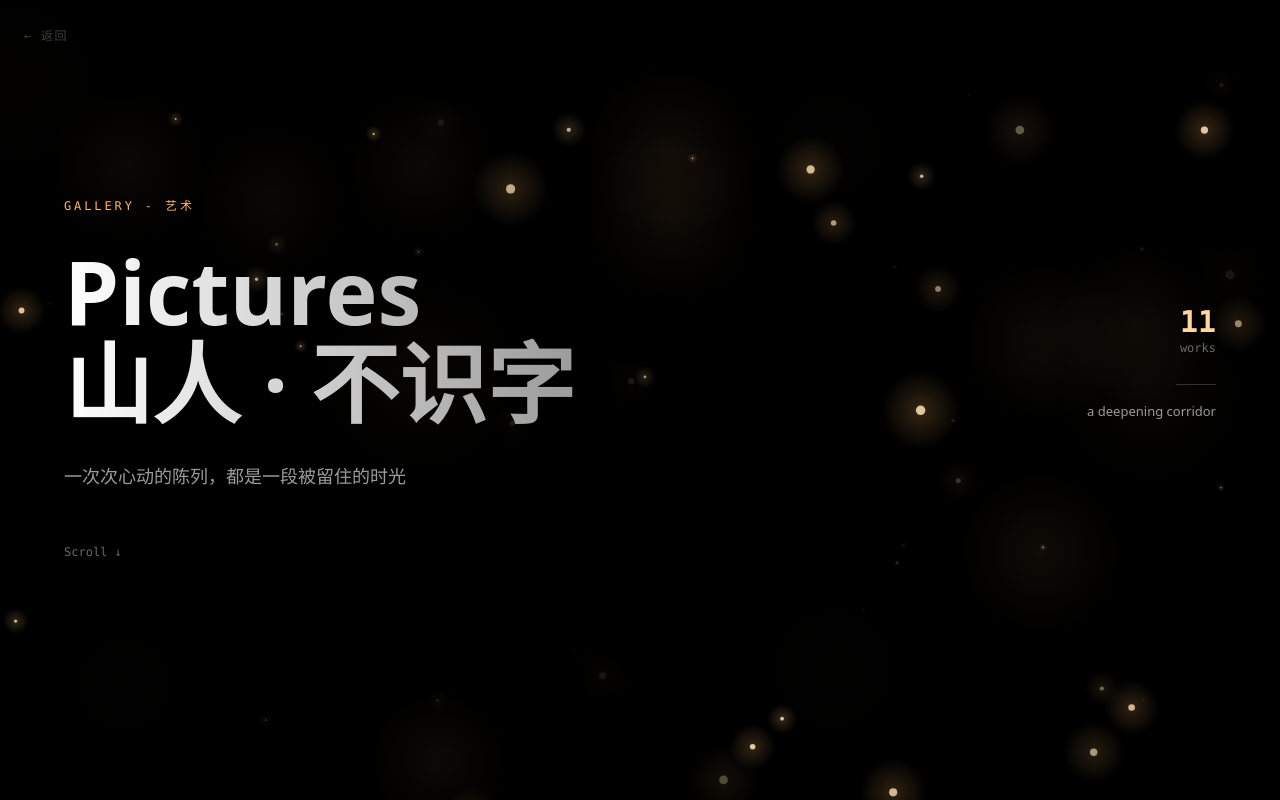
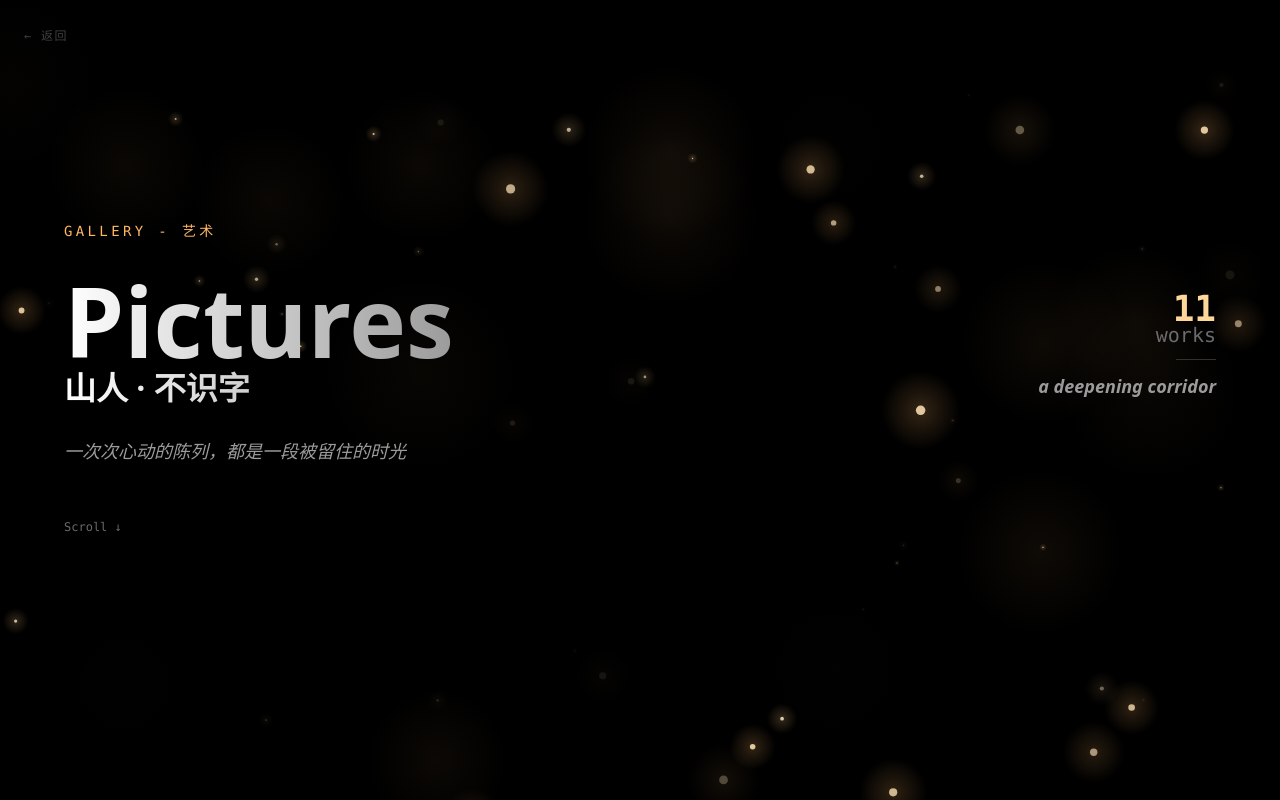
Before and after one commit to shanren4002/shanren4002.github.io, an Astro site: page /gallery in a window 1280 px wide. Shown: the top 800 px of the page. Built offline with nearby package versions, Linux system fonts and the light colour scheme; Astro itself is replaced by a stand-in of ours; some packages are replaced by stand-ins of ours.

Commit message:
style(gallery): hero 排版微调（同步样板：kicker 14px、标题 96/32px、侧栏 20/36px、侧注与副题斜体）

```diff
--- a/src/pages/gallery/index.astro
+++ b/src/pages/gallery/index.astro
@@ -229,7 +229,7 @@ const items = sorted.map((it) => ({ it, size: webpSize(thumbOf(it.src)) }));
   /* —— 页头：中英两行主标题 + 右侧主题栏（计数 + 英文主题句）+ 中文副题 —— */
   .im-hero { min-height: 92svh; display: flex; flex-direction: column; justify-content: center;
     padding: var(--s80) var(--s24) var(--s64); max-width: 1200px; margin: 0 auto; width: 100%; }
-  .im-kicker { margin: 0 0 var(--s32); font-family: var(--font-mono); font-size: 12px; line-height: 16px;
+  .im-kicker { margin: 0 0 var(--s32); font-family: var(--font-mono); font-size: 14px; line-height: 16px;
     letter-spacing: 0.24em; color: var(--accent); }
   .im-hero-grid { display: flex; align-items: flex-end; justify-content: space-between; gap: var(--s48); flex-wrap: wrap; }
   .im-title { margin: 0; font-weight: 600; line-height: 1.04;
@@ -237,12 +237,17 @@ const items = sorted.map((it) => ({ it, size: webpSize(thumbOf(it.src)) }));
     background: linear-gradient(to right, #ffffff, #9b9b9b);
     -webkit-background-clip: text; background-clip: text; color: transparent; }
   .im-title span { display: block; }
+  .im-title span:first-child { font-size: clamp(48px, 9vw, 96px); }
+  .im-title span:last-child { font-size: clamp(20px, 3.4vw, 32px); }
   .im-hero-side { display: flex; flex-direction: column; gap: var(--s8); padding-bottom: var(--s8);
     font-family: var(--font-mono); font-size: 12px; line-height: 16px; color: var(--text-3); text-align: right; }
-  .im-side-num b { display: block; font-size: 30px; line-height: 36px; font-weight: 600; color: var(--accent-2); }
+  .im-side-num { margin: 0; font-size: 20px; }
+  .im-side-num b { display: block; font-size: 36px; line-height: 36px; font-weight: 600; color: var(--accent-2); }
   .im-side-rule { border: 0; border-top: 1px solid var(--line); width: 40px; margin: var(--s8) 0 var(--s8) auto; }
-  .im-side-note { margin: 0; font-family: var(--font-sans); font-size: 13px; line-height: 21px; color: var(--text-2); }
-  .im-sub { margin: var(--s32) 0 0; font-size: 18px; line-height: 28px; color: var(--text-2); max-width: 680px; }
+  .im-side-note { margin: 0; font-family: var(--font-sans); font-size: 18px; line-height: 21px;
+    font-style: italic; font-weight: 700; color: var(--text-2); }
+  .im-sub { margin: var(--s32) 0 0; font-size: 18px; line-height: 28px; color: var(--text-2); max-width: 680px;
+    font-style: italic; }
   .im-dev { margin: var(--s12) 0 0; font-family: var(--font-mono); font-size: 11px; letter-spacing: 0.08em; color: var(--text-3); }
   .im-hint { margin: var(--s48) 0 0; font-family: var(--font-mono); font-size: 12px; line-height: 16px;
     color: var(--text-3); animation: hintBreath 2.8s var(--ease) infinite; }
```
